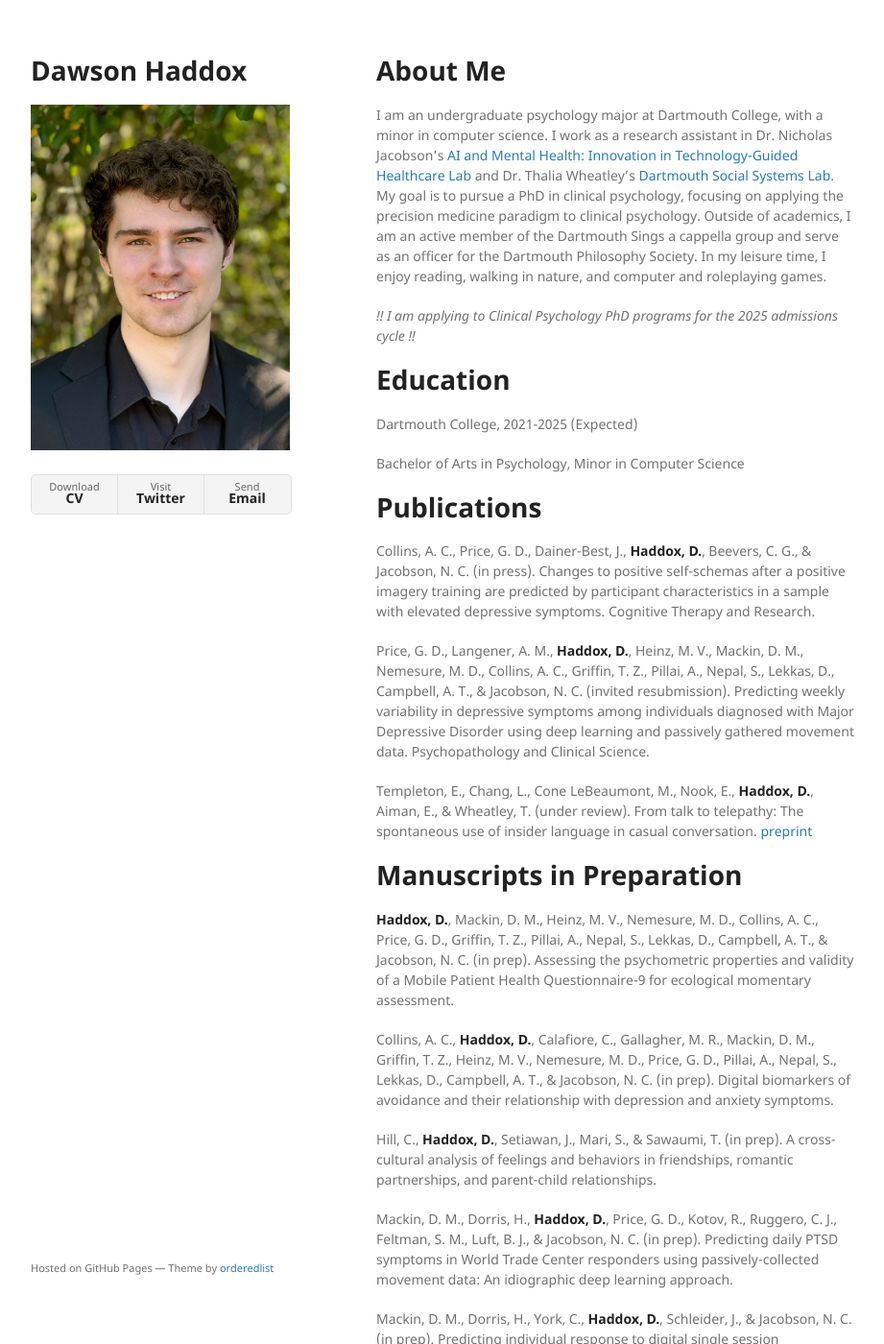
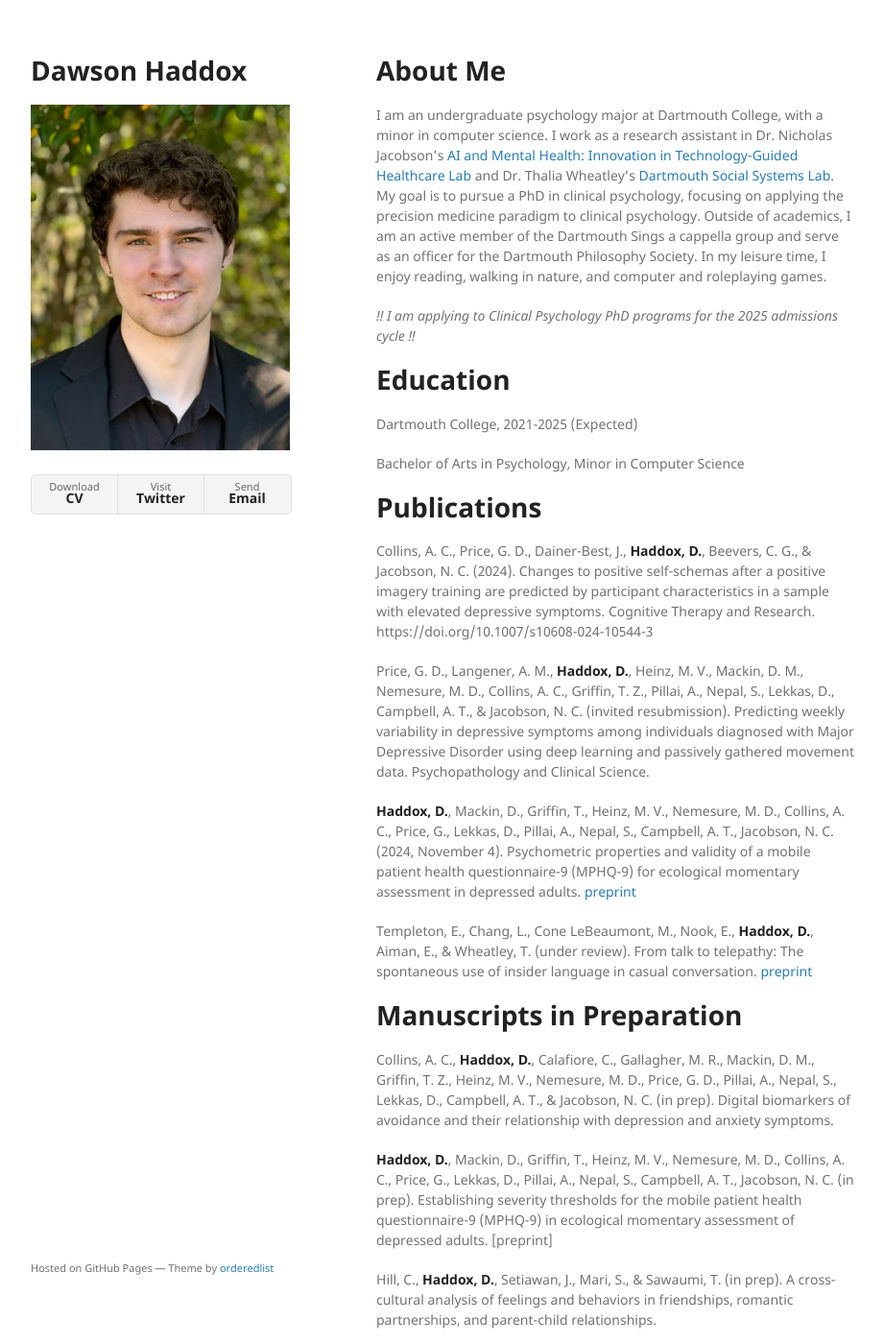
Before and after one commit to ddhaddox/ddhaddox.github.io, a Jekyll site: the page built from index.md, in a window 1280 px wide and 1400 px high. Shown: the whole window at 96% size, without its empty margins (178-1099 px from the left). Built offline with Jekyll 4.4.1, drawn with Linux system fonts in a browser that asks for light colours; our own code applies the rules of GitHub Pages for plain Markdown files.

Commit message:
Update CV

```diff
--- a/_config.yml
+++ b/_config.yml
@@ -5,4 +5,4 @@ show_downloads: true
 google_analytics: G-F1S9FK6PSF
 twitter: https://x.com/DawsonHaddox
 email: dawson.d.haddox.25@dartmouth.edu
-cv: /assets/documents/DawsonHaddoxCV_October2024.pdf
+cv: /assets/documents/DawsonHaddoxCV_November2024.pdf
--- a/index.md
+++ b/index.md
@@ -14,16 +14,19 @@ Bachelor of Arts in Psychology, Minor in Computer Science
 
 # Publications
 
-Collins, A. C., Price, G. D., Dainer-Best, J., **Haddox, D.**, Beevers, C. G., & Jacobson, N. C. (in press). Changes to positive self-schemas after a positive imagery training are predicted by participant characteristics in a sample with elevated depressive symptoms. Cognitive Therapy and Research.
+Collins, A. C., Price, G. D., Dainer-Best, J., **Haddox, D.**, Beevers, C. G., & Jacobson, N. C. (2024). Changes to positive self-schemas after a positive imagery training are predicted by participant characteristics in a sample with elevated depressive symptoms. Cognitive Therapy and Research. https://doi.org/10.1007/s10608-024-10544-3
 
 Price, G. D., Langener, A. M., **Haddox, D.**, Heinz, M. V., Mackin, D. M., Nemesure, M. D., Collins, A. C., Griffin, T. Z., Pillai, A., Nepal, S., Lekkas, D., Campbell, A. T., & Jacobson, N. C. (invited resubmission). Predicting weekly variability in depressive symptoms among individuals diagnosed with Major Depressive Disorder using deep learning and passively gathered movement data. Psychopathology and Clinical Science.
+
+**Haddox, D.**, Mackin, D., Griffin, T., Heinz, M. V., Nemesure, M. D., Collins, A. C., Price, G., Lekkas, D., Pillai, A., Nepal, S., Campbell, A. T., Jacobson, N. C. (2024, November 4). Psychometric properties and validity of a mobile patient health questionnaire-9 (MPHQ-9) for ecological momentary assessment in depressed adults. [preprint](https://osf.io/preprints/osf/rfvy5)
 
 Templeton, E., Chang, L., Cone LeBeaumont, M., Nook, E., **Haddox, D.**, Aiman, E., & Wheatley, T. (under review). From talk to telepathy: The spontaneous use of insider language in casual conversation. [preprint](https://osf.io/preprints/psyarxiv/g38cx)
 
 # Manuscripts in Preparation
-**Haddox, D.**, Mackin, D. M., Heinz, M. V., Nemesure, M. D., Collins, A. C., Price, G. D., Griffin, T. Z., Pillai, A., Nepal, S., Lekkas, D., Campbell, A. T., & Jacobson, N. C. (in prep). Assessing the psychometric properties and validity of a Mobile Patient Health Questionnaire-9 for ecological momentary assessment.
 
 Collins, A. C., **Haddox, D.**, Calafiore, C.,  Gallagher, M. R., Mackin, D. M., Griffin, T. Z., Heinz, M. V., Nemesure, M. D., Price, G. D., Pillai, A., Nepal, S., Lekkas, D., Campbell, A. T., & Jacobson, N. C. (in prep). Digital biomarkers of avoidance and their relationship with depression and anxiety symptoms.
+
+**Haddox, D.**, Mackin, D., Griffin, T., Heinz, M. V., Nemesure, M. D., Collins, A. C., Price, G., Lekkas, D., Pillai, A., Nepal, S., Campbell, A. T., Jacobson, N. C. (in prep). Establishing severity thresholds for the mobile patient health questionnaire-9 (MPHQ-9) in ecological momentary assessment of depressed adults. [preprint]
 
 Hill, C., **Haddox, D.**, Setiawan, J., Mari, S., & Sawaumi, T. (in prep). A cross-cultural analysis of feelings and behaviors in friendships, romantic partnerships, and parent-child relationships.
 
```
Also changed, not shown: 4 other files.
